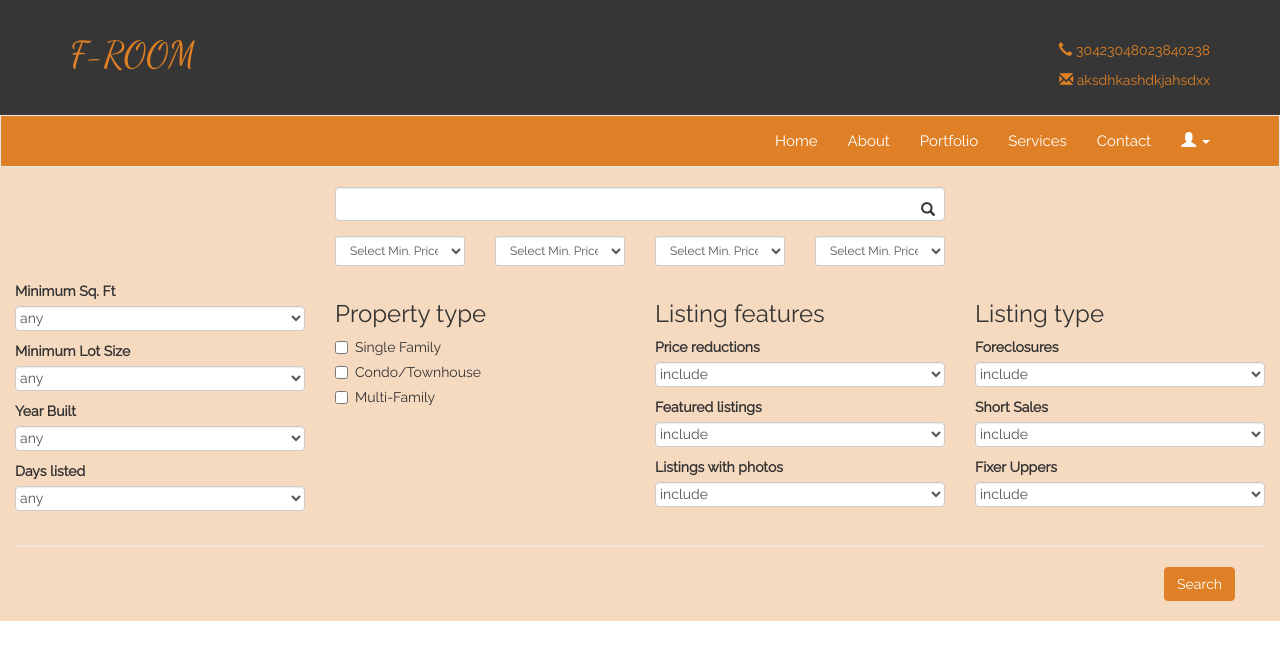
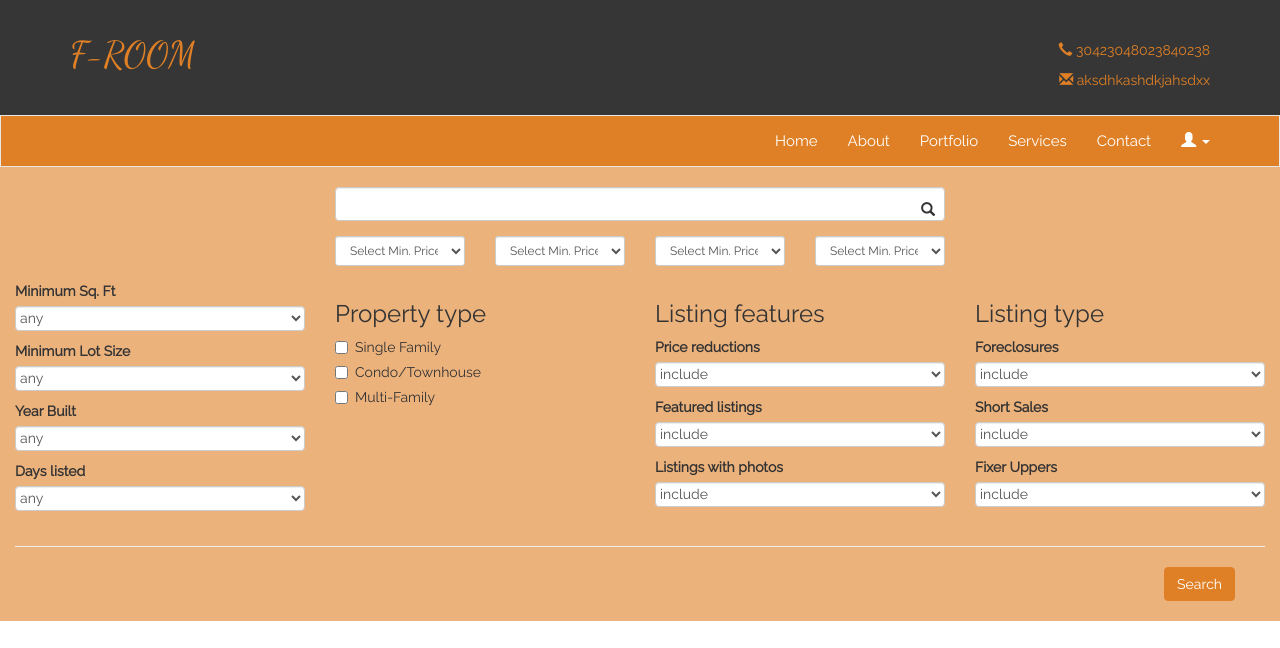
Before and after one commit to agency2016/froomfrontend, a PHP site: page /search_result.php in a window 1280 px wide. Shown: the top 648 px of the page. Run offline with PHP 8.4, Linux system fonts and the light colour scheme; some libraries are stand-ins or nearby versions.

Commit message:
pink color may change

```diff
--- a/css/style.css
+++ b/css/style.css
@@ -451,7 +451,7 @@ mazba
     color: #FFF;
 }
 .froom_form_bg_color{
-    background-color: #f6dac0;
+    background-color: #ecb27c;
 }
 .search_button_place{
     padding-bottom: 20px; padding-right: 30px; float: right;
@@ -462,7 +462,7 @@ mazba
     overflow:scroll;
 }
 .froom_txt_bg_color{
-    background-color: #fbf2e9;
+    background-color: #f1c69e;
     box-shadow: 0px 0px 10px 0px #efbf92;
     margin-bottom: 50px;
 }
```
